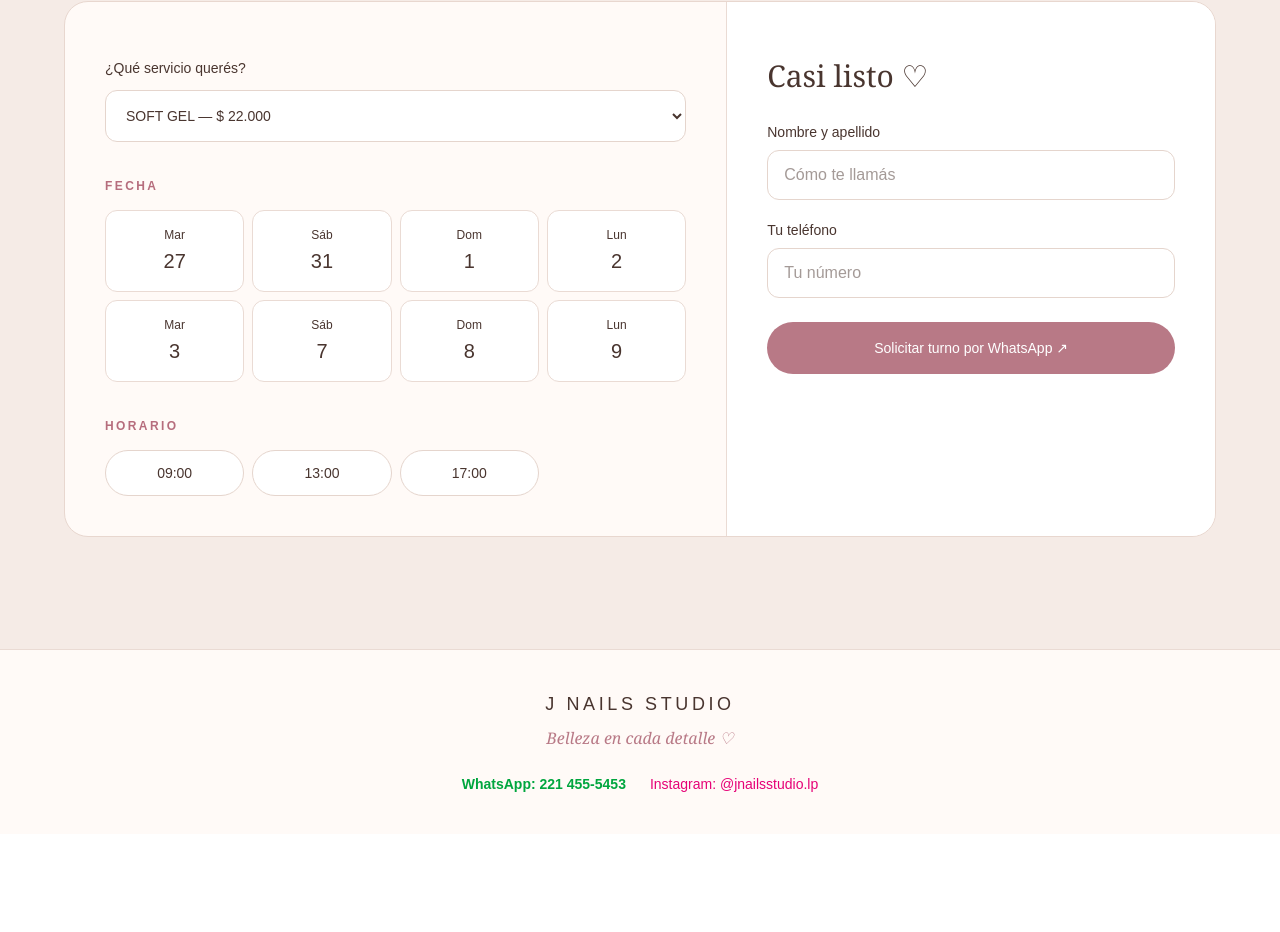
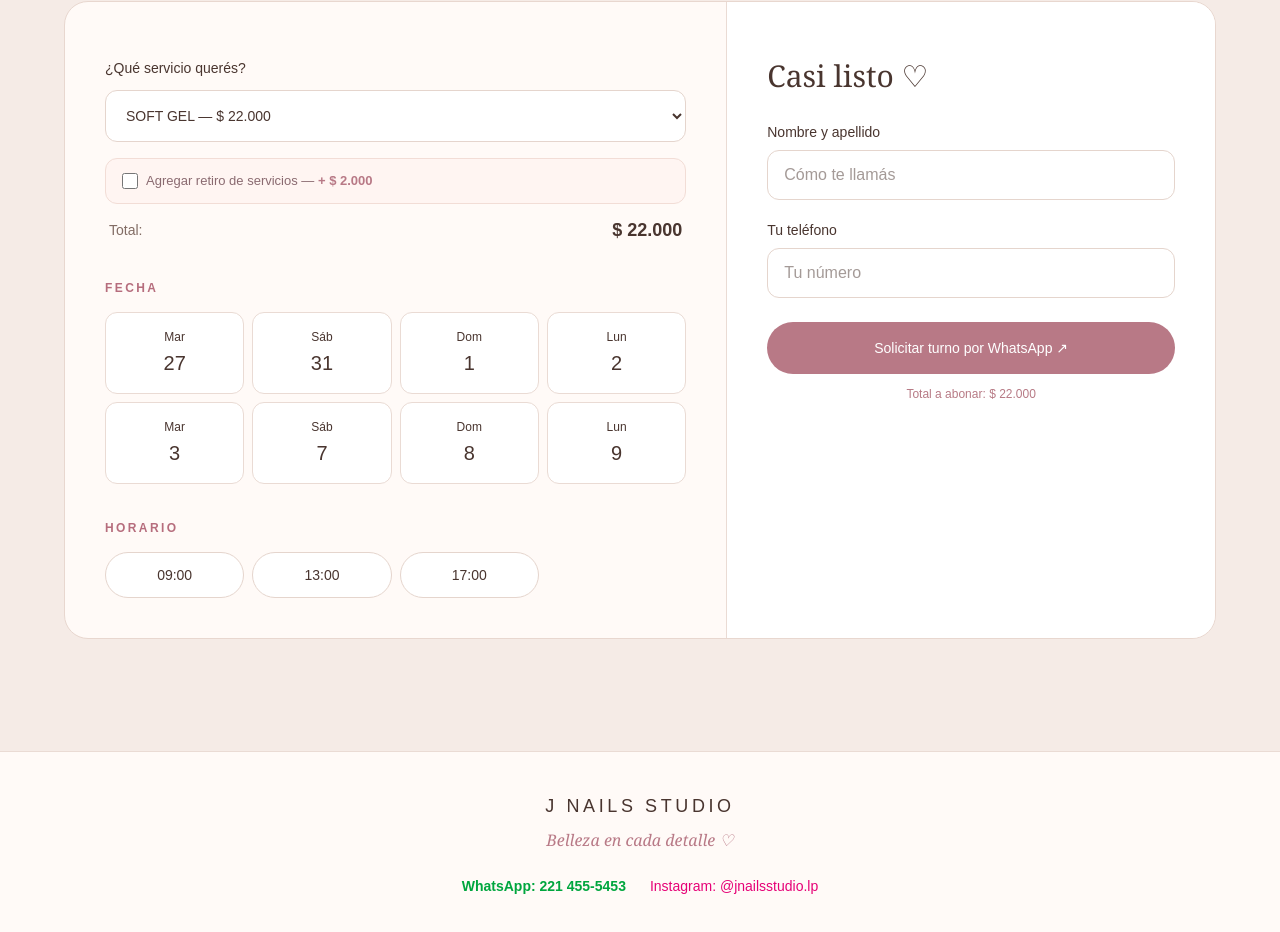
Before and after one commit to chazarretalautaro706-coder/j-nails-studio, a Next.js app: page / in a window 1280 px wide. Shown: the part 1691-2623 px from the top of the page. Before the commit the page ends 2525 px from the top, so only its background shows below. Built offline with nearby package versions, Linux system fonts and the light colour scheme.

Commit message:
Update page.tsx

```diff
--- a/app/page.tsx
+++ b/app/page.tsx
@@ -39,6 +39,7 @@ const servicios = [
 const horarios = ["09:00", "13:00", "17:00"];
 const WHATSAPP_ESTUDIO = "5492214555453";
 const INSTAGRAM_ESTUDIO = "jnailsstudio.lp";
+const PRECIO_RETIRO = 2000;
 
 const formatoPrecio = (precio: number) =>
   precio.toLocaleString("es-AR", { style: "currency", currency: "ARS", maximumFractionDigits: 0 });
@@ -59,6 +60,7 @@ export default function Home() {
   const [telefono, setTelefono] = useState("");
   const [mensaje, setMensaje] = useState("");
   const [error, setError] = useState("");
+  const [agregarRetiro, setAgregarRetiro] = useState(false);
 
   useEffect(() => {
     const hoy = new Date();
@@ -66,7 +68,6 @@ export default function Home() {
     for (let i = 0; i < 14; i++) {
       const fecha = new Date(hoy.getFullYear(), hoy.getMonth(), hoy.getDate() + i);
       const dia = fecha.getDay();
-      // 0=Domingo CERRADO, 3=Miercoles CERRADO, 4=Jueves CERRADO, 5=Viernes CERRADO
       if (dia !== 3 && dia !== 4 && dia !== 5) {
         arr.push(fecha);
       }
@@ -75,6 +76,7 @@ export default function Home() {
   }, []);
 
   const servicio = servicios.find((item) => item.nombre === servicioElegido)!;
+  const total = servicio.precio + (agregarRetiro ? PRECIO_RETIRO : 0);
 
   const esDiaCerrado = (fechaString: string) => {
     if (!fechaString) return false;
@@ -107,10 +109,14 @@ export default function Home() {
       });
     };
 
+    const detalleServicio = agregarRetiro
+      ? `${servicio.nombre} + Retiro de servicios`
+      : servicio.nombre;
+
     const texto = [
-      "Hola! Quiero consultar por un turno en J Nails Studio.", "",
-      `Servicio: ${servicio.nombre}`,
-      `Precio publicado: ${formatoPrecio(servicio.precio)}`,
+      "Hola! Quiero consultar por un turno en J Nails Studio. ♡", "",
+      `Servicio: ${detalleServicio}`,
+      `Precio: ${formatoPrecio(total)}${agregarRetiro ? ` (${formatoPrecio(servicio.precio)} + ${formatoPrecio(PRECIO_RETIRO)} retiro)` : ""}`,
       `Fecha: ${fechaLegible(fechaElegida)}`,
       `Horario solicitado: ${horaElegida}`,
       `Nombre: ${nombre.trim()}`,
@@ -189,6 +195,26 @@ export default function Home() {
                 <select value={servicioElegido} onChange={(e) => setServicioElegido(e.target.value)} className="mt-3 w-full rounded-xl border border-[#e5d5cd] bg-white px-4 py-4 text-sm">
                   {servicios.map((item) => (<option key={item.nombre} value={item.nombre}>{item.nombre} — {formatoPrecio(item.precio)}</option>))}
                 </select>
+
+                {/* CHECKBOX RETIRO - AGREGADO SUTIL */}
+                <div className="mt-4 flex items-center gap-2 rounded-xl border border-[#f2ddd6] bg-[#fff5f2] px-4 py-3">
+                  <input
+                    type="checkbox"
+                    id="retiro"
+                    checked={agregarRetiro}
+                    onChange={(e) => setAgregarRetiro(e.target.checked)}
+                    className="h-4 w-4 rounded border-[#e5d5cd] text-[#b87986] focus:ring-[#f9e8ec]"
+                  />
+                  <label htmlFor="retiro" className="flex-1 cursor-pointer text-[13px] text-[#8A6A70]">
+                    Agregar retiro de servicios — <span className="font-semibold text-[#b87986]">+ {formatoPrecio(PRECIO_RETIRO)}</span>
+                  </label>
+                </div>
+
+                {/* TOTAL DINÁMICO */}
+                <div className="mt-3 flex items-center justify-between px-1">
+                  <span className="text-sm text-[#826c64]">Total:</span>
+                  <span className="text-lg font-semibold text-[#49352f]">{formatoPrecio(total)}</span>
+                </div>
               </div>
               <div>
                 <p className="text-xs font-semibold tracking-[0.2em] text-[#b66d7d]">FECHA</p>
@@ -217,6 +243,7 @@ export default function Home() {
               {error && (<p className="mt-4 text-sm text-red-700">{error}</p>)}
               {mensaje && (<p className="mt-4 rounded-xl border bg-[#fffaf7] p-4 text-sm">{mensaje}</p>)}
               <button type="submit" className="mt-6 w-full rounded-full bg-[#b87986] px-6 py-4 text-sm font-medium text-white hover:bg-[#9f606e]">Solicitar turno por WhatsApp ↗</button>
+              <p className="mt-3 text-center text-xs text-[#b77a85]">Total a abonar: {formatoPrecio(total)}</p>
             </div>
           </form>
         </div>
```
